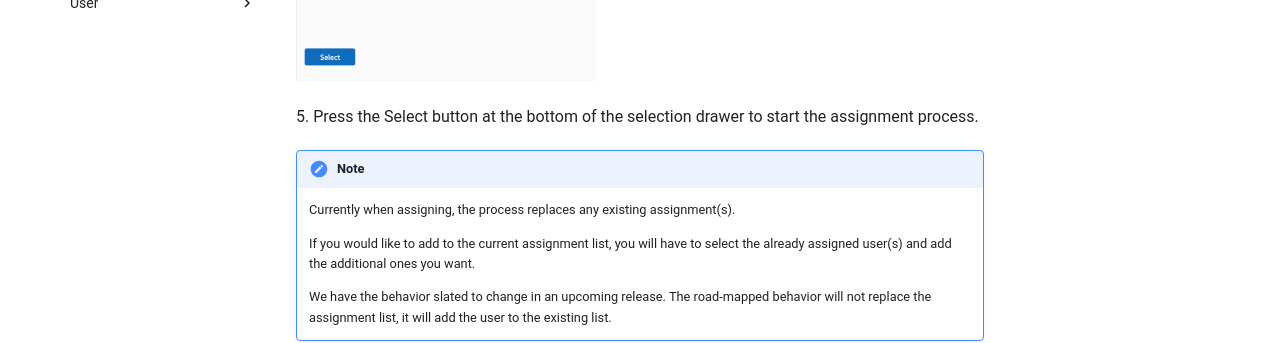
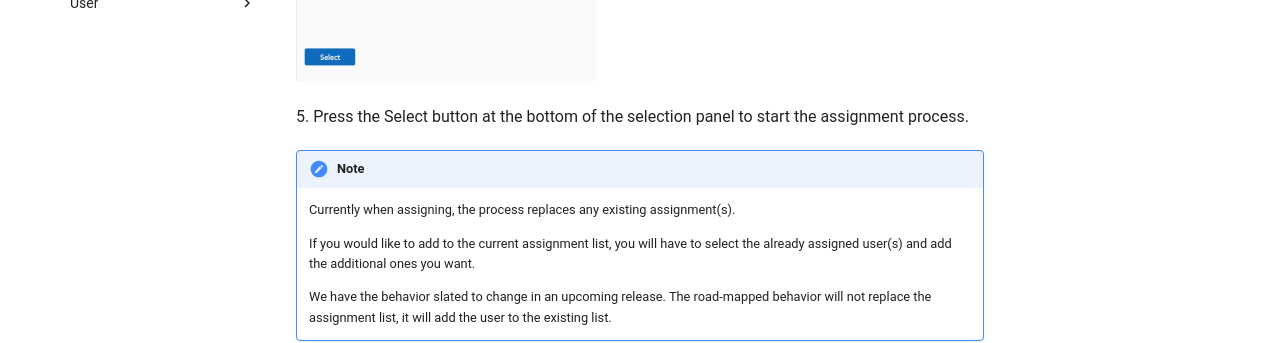
Before and after one commit to Software-Hardware-Integration-Lab/Documentation, an MkDocs documentation site: the page built from docs/Getting-Started/Usage-Guide/Lifecycle-Management/Device/2-Assign.md, in a window 1280 px wide and 900 px high, scrolled down 786 px. Shown: the part 347-690 px from the top of the window. Built offline with MkDocs 1.6.1 and Material for MkDocs 9.7.7, drawn with Linux system fonts in a browser that asks for light colours; comment, search, counter and statistics services are not loaded.

Commit message:
Wording
Use the word "panel" since Microsoft's term for a navigation drawer is a panel.

```diff
--- a/docs/Getting-Started/Usage-Guide/Lifecycle-Management/Device/2-Assign.md
+++ b/docs/Getting-Started/Usage-Guide/Lifecycle-Management/Device/2-Assign.md
@@ -19,7 +19,7 @@ The user assignment process also adds the requested user(s) to the Hyper-V admin
 ![Screenshot of the privileged user picker with a single user "Fritz Collier" selected.](/assets/Images/Screenshots/Select-User-to-Assign-Light.png#only-light){ loading=lazy width="300" }
 ![Screenshot of the privileged user picker with a single user "Fritz Collier" selected.](/assets/Images/Screenshots/Select-User-to-Assign-Dark.png#only-dark){ loading=lazy width="300" }
 
-5\. Press the Select button at the bottom of the selection drawer to start the assignment process.
+5\. Press the Select button at the bottom of the selection panel to start the assignment process.
 
 !!! note
     Currently when assigning, the process replaces any existing assignment(s).
```
Also changed, not shown: docs/Getting-Started/Usage-Guide/Lifecycle-Management/Device/0-Commission.md (+1 -1 lines).
